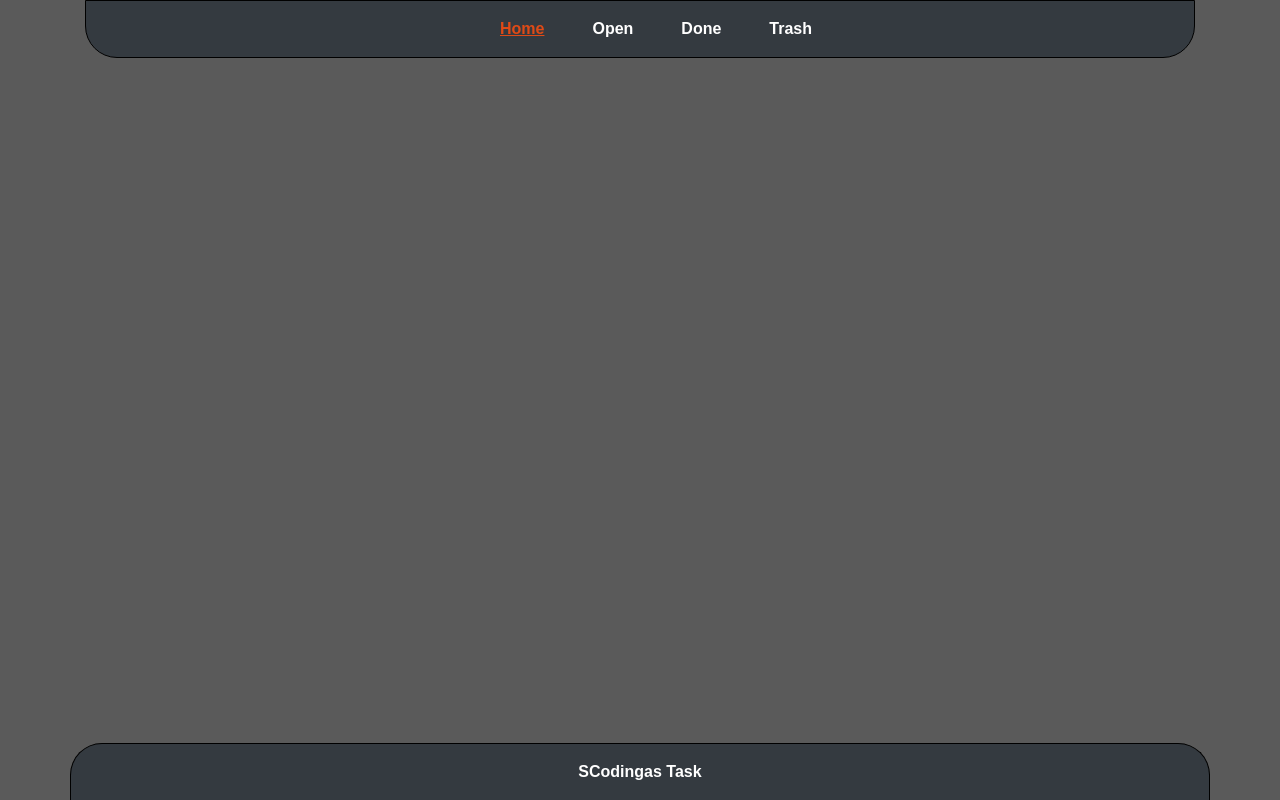
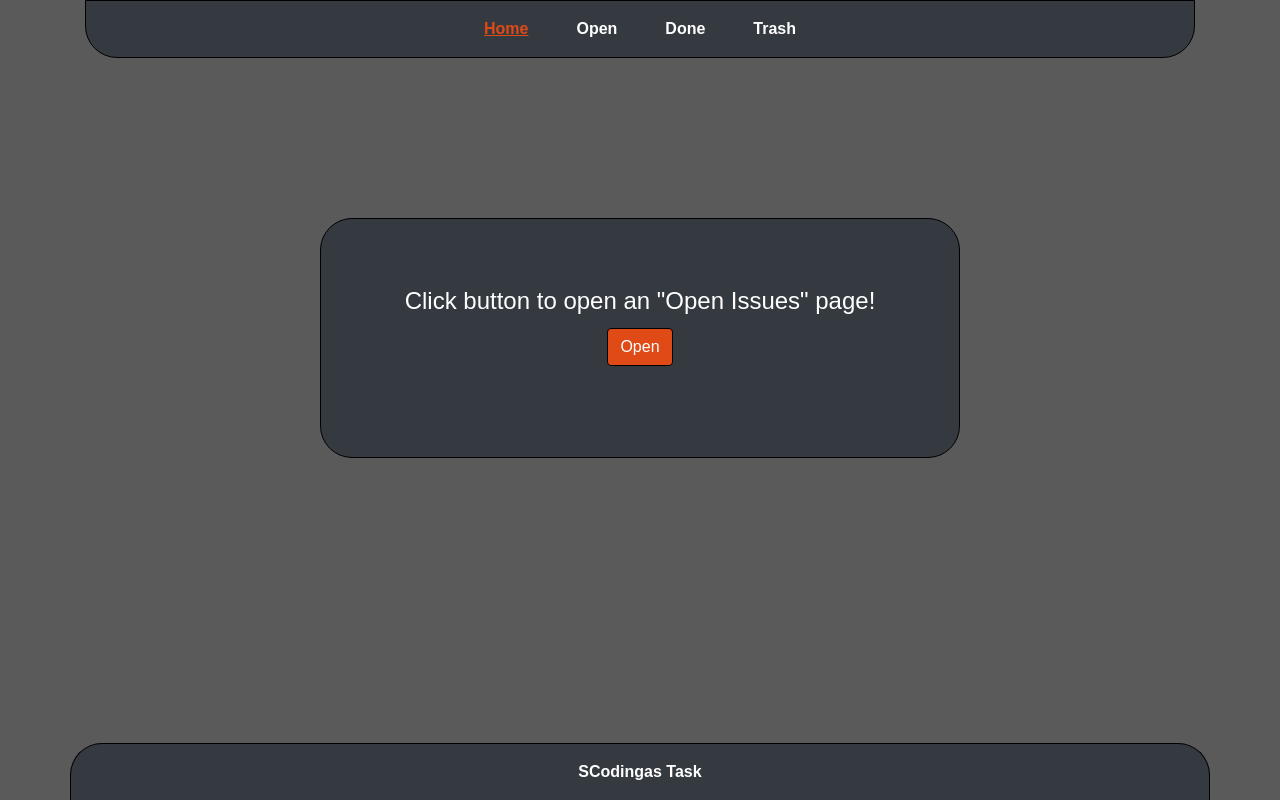
Before and after one commit to TadasKu/SCodingTask, a Vue app: page / in a window 1280 px wide. Built offline with nearby package versions, Linux system fonts and the light colour scheme.

Commit message:
Added HomePage (#8)

```diff
--- a/src/components/Header.vue
+++ b/src/components/Header.vue
@@ -1,7 +1,7 @@
 <template>
   <div id="nav">
       <b-container>
-        <b-navbar toggleable="sm" type="dark" variant="dark" align="center" class="navBar">
+        <b-navbar toggleable="sm" type="dark" variant="dark" align="center" class="nav-bar">
           <b-navbar-brand class="d-block d-sm-none" >ToDo</b-navbar-brand>
           <b-navbar-toggle
             target="nav-collapse"
@@ -9,8 +9,8 @@
           </b-navbar-toggle>
           <b-collapse id="nav-collapse" is-nav>
             <b-navbar-nav class="mx-auto">
-              <b-container >
-                <b-nav-item to="/" >Home</b-nav-item>
+              <b-container  >
+                <b-nav-item id="home" to="/" >Home</b-nav-item>
                 <b-nav-item to="/issues/opened" custom>Open</b-nav-item>
                 <b-nav-item to="/issues/done">Done</b-nav-item>
                 <b-nav-item to="/issues/trashed">Trash</b-nav-item>
@@ -28,7 +28,10 @@
   color: #fff;
   margin-left: 2em;
 }
-.navBar{
+#home a{
+  margin-left: 0;
+}
+.nav-bar{
   border: 1px solid;
   border-bottom-left-radius: 2em;
   border-bottom-right-radius: 2em;
--- a/src/styles/app.scss
+++ b/src/styles/app.scss
@@ -1,4 +1,5 @@
 $body-bg: #5a5a5a;
 $body-color: #5a5a5a;
+$secondary: rgb(0, 0, 0);
 @import 'node_modules/bootstrap/scss/bootstrap.scss';
 @import 'node_modules/bootstrap-vue/src/index.scss';
--- a/src/views/Home.vue
+++ b/src/views/Home.vue
@@ -1,8 +1,19 @@
 <template>
   <div class="home">
+    <b-container class="home-container">
+    <b-card
+      style="max-width: 40rem;"
+      class="mb-2 mx-auto h-100 card"
+      bg-variant="dark"
+      text-variant="white"
+      border-variant="secondary"
+    >
+    <b-card-title>Click button to open an "Open Issues" page!</b-card-title>
+      <b-button to="/issues/opened" class="open-button">Open</b-button>
+    </b-card>
+    </b-container>
   </div>
 </template>
-
 <script>
 
 export default {
@@ -10,3 +21,33 @@ export default {
   components: {}
 }
 </script>
+<style scoped>
+.card{
+  border-radius: 2em;
+}
+.home {
+  margin-top: 10rem;
+}
+.home-container{
+  height: 15rem;
+}
+.card-title{
+  margin-top: 3rem;
+}
+.open-button {
+  background-color: #df4a16;
+}
+.open-button:hover {
+  background-color: #b34219;
+}
+@media only screen and (max-width: 325px) {
+.card-title{
+  margin-top:0;
+}
+}
+@media only screen and (max-width: 198px) {
+.home-container{
+  height: 20rem;
+}
+}
+</style>
```
